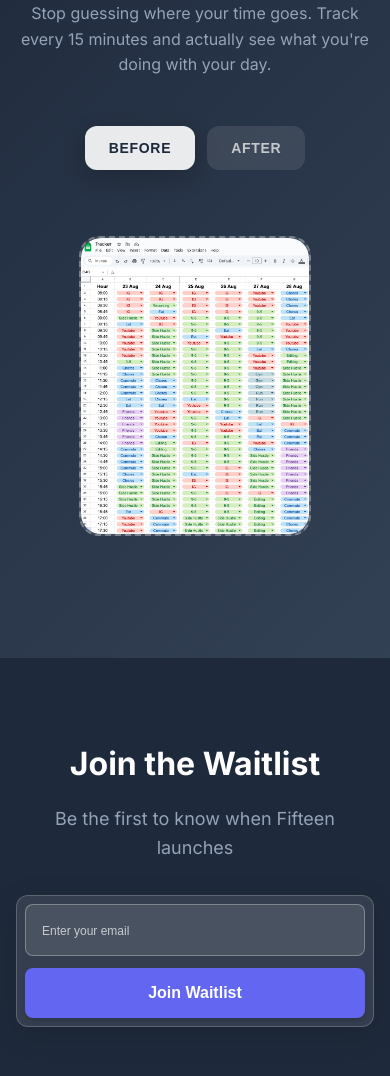
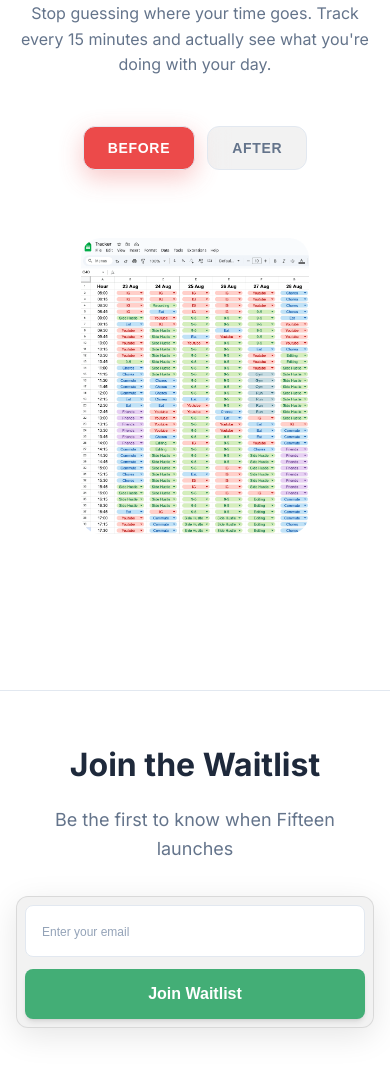
Before and after one commit to tryfifteenapp/website, a website: page index.html in a window 390 px wide. Shown: the part 186-1262 px from the top of the page. Drawn offline with Linux system fonts and the light colour scheme.

Commit message:
changed colours

```diff
--- a/styles.css
+++ b/styles.css
@@ -89,8 +89,8 @@
 }
 
 :root {
-    --primary: #6366f1;
-    --primary-dark: #4f46e5;
+    --primary: #43AE76;
+    --primary-dark: #3a9a68;
     --secondary: #f8fafc;
     --text-primary: #1e293b;
     --text-secondary: #64748b;
@@ -109,8 +109,8 @@
 body {
     font-family: 'Inter', -apple-system, BlinkMacSystemFont, 'Segoe UI', Roboto, sans-serif;
     line-height: 1.6;
-    color: var(--white);
-    background: var(--text-primary);
+    color: var(--text-primary);
+    background: var(--white);
     overflow-x: hidden;
 }
 
@@ -125,7 +125,7 @@ body {
 /* Hero Section */
 .hero {
     padding: 80px 0 80px;
-    background: linear-gradient(135deg, var(--text-primary) 0%, #334155 100%);
+    background: var(--white);
     min-height: 100vh;
     display: flex;
     align-items: center;
@@ -148,7 +148,7 @@ body {
     margin-bottom: 1.5rem;
     font-size: 1.5rem;
     font-weight: 700;
-    color: var(--white);
+    color: var(--text-primary);
     animation: fadeInUp 0.6s ease-out 0.2s both;
 }
 
@@ -157,7 +157,7 @@ body {
     font-weight: 700;
     line-height: 1.1;
     margin-bottom: 1.5rem;
-    color: var(--white);
+    color: var(--text-primary);
     letter-spacing: -0.025em;
     animation: fadeInUp 0.6s ease-out 0.4s both;
 }
@@ -171,7 +171,7 @@ body {
 
 .hero-description {
     font-size: 1.25rem;
-    color: var(--text-light);
+    color: var(--text-secondary);
     margin-bottom: 2.5rem;
     line-height: 1.6;
     animation: fadeInUp 0.6s ease-out 0.6s both;
@@ -188,11 +188,11 @@ body {
     display: flex;
     justify-content: center;
     align-items: center;
-    background: rgba(255, 255, 255, 0.1);
+    background: rgba(0, 0, 0, 0.05);
     padding: 0.5rem;
     border-radius: 12px;
     backdrop-filter: blur(10px);
-    border: 1px solid rgba(255, 255, 255, 0.2);
+    border: 1px solid rgba(0, 0, 0, 0.1);
 }
 
 .waitlist-form-inline form {
@@ -203,7 +203,7 @@ body {
 
 .waitlist-form-inline input {
     padding: 0.75rem 1rem;
-    border: none;
+    border: 1px solid var(--border);
     border-radius: 8px;
     font-size: 0.8rem;
     outline: none;
@@ -356,9 +356,9 @@ body {
 
 .option-btn {
     padding: 0.75rem 2rem;
-    border: none;
-    background: rgba(255, 255, 255, 0.1);
-    color: rgba(255, 255, 255, 0.7);
+    border: 1px solid var(--border);
+    background: rgba(0, 0, 0, 0.05);
+    color: var(--text-secondary);
     border-radius: 12px;
     font-size: 1rem;
     font-weight: 600;
@@ -371,15 +371,25 @@ body {
 }
 
 .option-btn:hover {
-    background: rgba(255, 255, 255, 0.2);
-    color: rgba(255, 255, 255, 0.9);
+    background: rgba(0, 0, 0, 0.1);
+    color: var(--text-primary);
     transform: translateY(-2px);
 }
 
 .option-btn.active {
-    background: rgba(255, 255, 255, 0.9);
-    color: var(--text-primary);
-    box-shadow: 0 8px 25px rgba(0, 0, 0, 0.2);
+    background: var(--primary);
+    color: var(--white);
+    box-shadow: 0 8px 25px rgba(67, 174, 118, 0.3);
+}
+
+.option-btn.before-btn.active {
+    background: #EC4A4A;
+    box-shadow: 0 8px 25px rgba(236, 74, 74, 0.3);
+}
+
+.option-btn.after-btn.active {
+    background: var(--primary);
+    box-shadow: 0 8px 25px rgba(67, 174, 118, 0.3);
 }
 
 .before-after-content {
@@ -993,37 +1003,38 @@ body {
     .mobile-waitlist {
         display: block;
         padding: 3rem 1rem;
-        background: var(--text-primary);
+        background: var(--white);
         text-align: center;
         margin-top: 2rem;
+        border-top: 1px solid var(--border);
     }
 
     .mobile-waitlist h2 {
         font-size: 2rem;
         font-weight: 700;
-        color: var(--white);
+        color: var(--text-primary);
         margin-bottom: 1rem;
     }
 
     .mobile-waitlist p {
         font-size: 1.125rem;
-        color: var(--text-light);
+        color: var(--text-secondary);
         margin-bottom: 2rem;
     }
 
     .mobile-waitlist .waitlist-form-inline {
         max-width: 400px;
         margin: 0 auto;
-        background: rgba(255, 255, 255, 0.1);
+        background: rgba(0, 0, 0, 0.05);
         backdrop-filter: blur(10px);
-        border: 1px solid rgba(255, 255, 255, 0.2);
+        border: 1px solid rgba(0, 0, 0, 0.1);
         box-shadow: 0 8px 32px rgba(0, 0, 0, 0.1);
     }
 
     .mobile-waitlist .waitlist-form-inline input {
-        background: rgba(255, 255, 255, 0.1);
-        border: 1px solid rgba(255, 255, 255, 0.3);
-        color: var(--white);
+        background: var(--white);
+        border: 1px solid var(--border);
+        color: var(--text-primary);
         width: 100%;
         padding: 1rem;
         font-size: 1rem;
@@ -1031,7 +1042,7 @@ body {
     }
 
     .mobile-waitlist .waitlist-form-inline input::placeholder {
-        color: rgba(255, 255, 255, 0.7);
+        color: var(--text-light);
     }
 
     .mobile-waitlist .waitlist-form-inline button {
```
